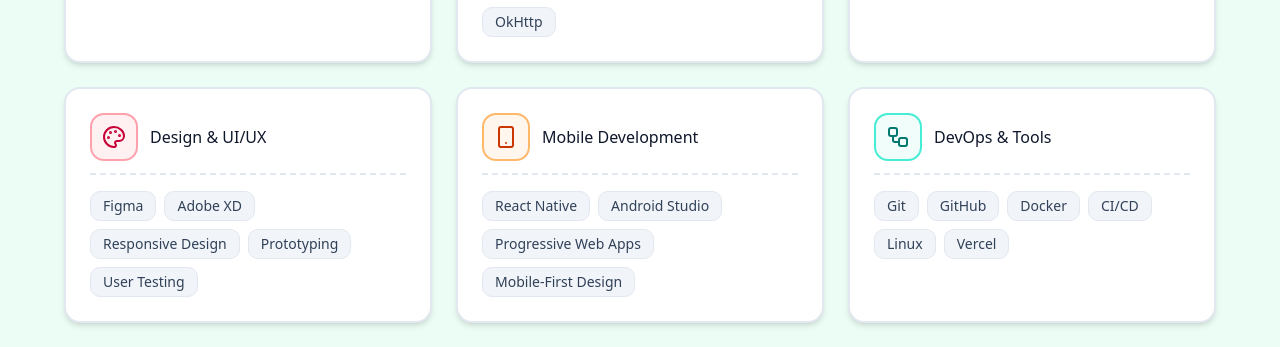
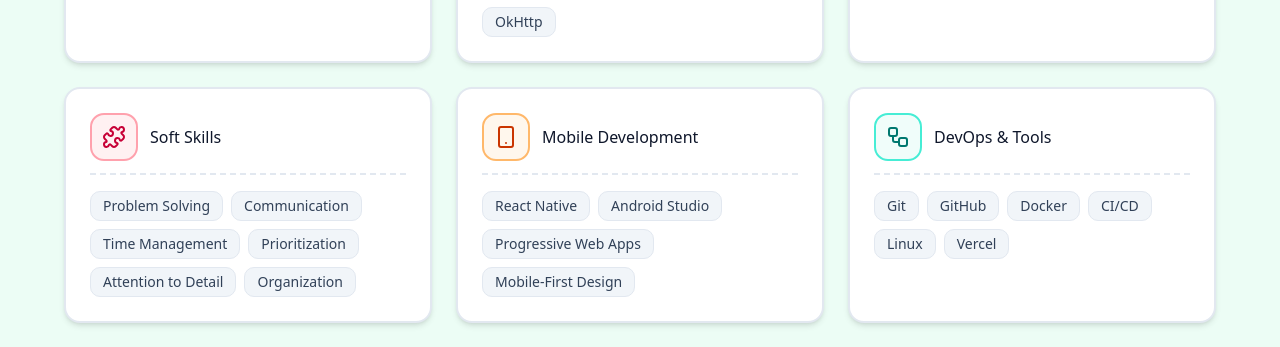
Before and after one commit to JKaulback/Personal-Portfolio-Website, a React (Vite) app: page / in a window 1280 px wide. Shown: the part 2048-2395 px from the top of the page. Built offline with nearby package versions, Linux system fonts and the light colour scheme.

Commit message:
Changed Design & UI/UX to soft skills

```diff
--- a/src/components/Skills.tsx
+++ b/src/components/Skills.tsx
@@ -1,4 +1,4 @@
-import { Code2, Database, Palette, Server, Smartphone, Workflow } from 'lucide-react';
+import { Code2, Database, Puzzle, Server, Smartphone, Workflow } from 'lucide-react';
 
 interface SkillsProps {
   isDarkMode: boolean;
@@ -25,10 +25,12 @@
       skills: ['PostgreSQL', 'MySQL', 'Firebase', 'MongoDB'],
     },
     {
-      title: 'Design & UI/UX',
-      icon: Palette,
+      title: 'Soft Skills',
+      icon: Puzzle,
       color: 'pink',
-      skills: ['Figma', 'Adobe XD', 'Responsive Design', 'Prototyping', 'User Testing'],
+      skills: ['Problem Solving', 'Communication', 'Time Management', 'Prioritization',
+        'Attention to Detail', 'Organization'
+      ],
     },
     {
       title: 'Mobile Development',
```
